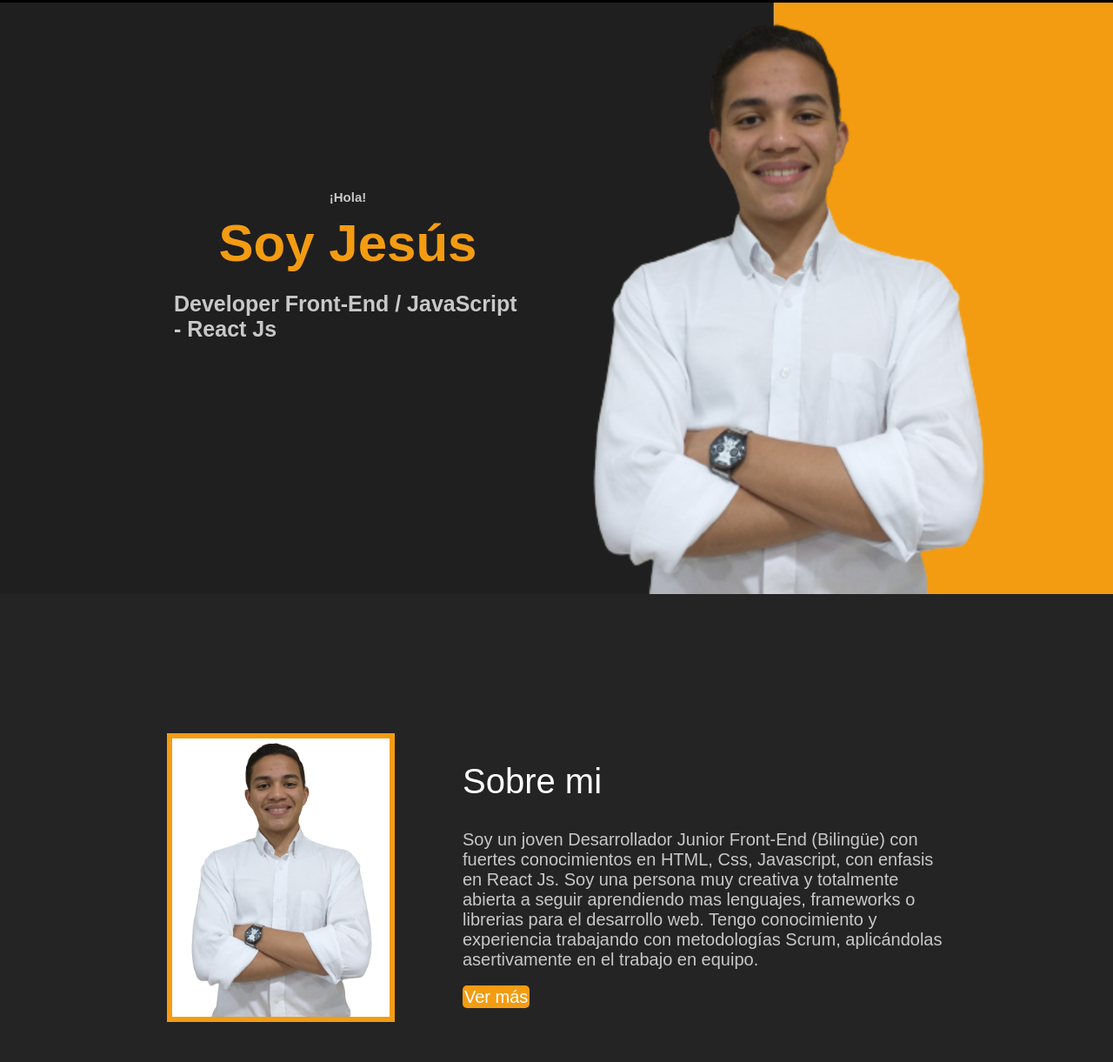
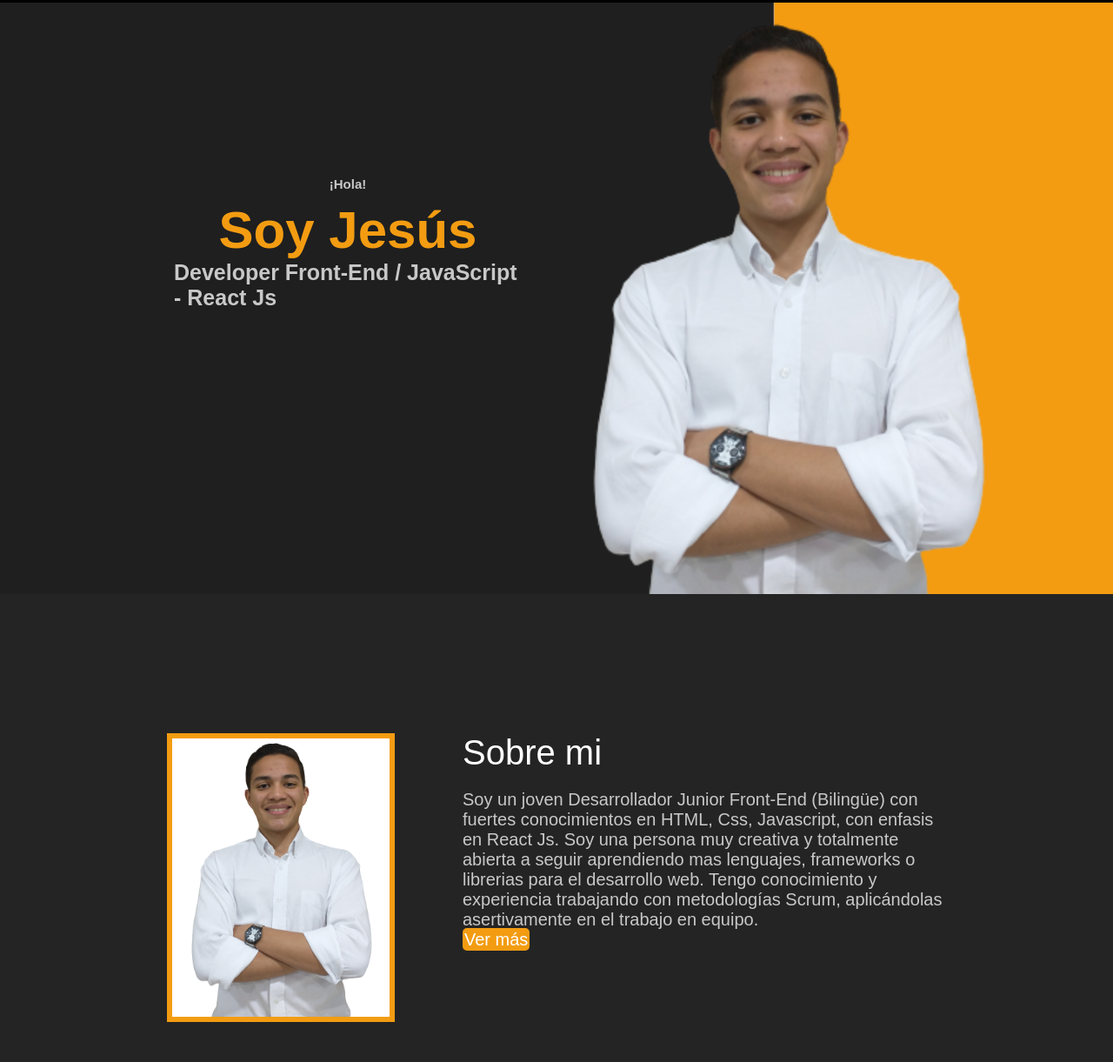
Before and after one commit to jame291104/portfolio-jesus-moran, a plain HTML site: page index.html in a window 1280 px wide. Shown: the part 97-1318 px from the top of the page at 87% size. Drawn offline with Linux system fonts and the light colour scheme.

Commit message:
css styles fixed

```diff
--- a/css/main.css
+++ b/css/main.css
@@ -1,9 +1,15 @@
+* {
+    margin: 0;
+}
+
 
 body{
     background-color: #242424;
-     margin: 0;
-     padding: 0;
-     font-family: 'Arimo', sans-serif;
+    margin: 0;
+    padding: 0;
+    font-family: 'Arimo', sans-serif;
+    overflow-x: hidden;
+    box-sizing: border-box;
 }
 html{
     scroll-behavior: smooth;
--- a/index.html
+++ b/index.html
@@ -25,22 +25,22 @@
     </header>
 
 <!--contenido Principal-->
-    <div class="container">
-        <div class="image_welcome">
+    <main class="container">
+        <article class="image_welcome">
             <div class="welcome">
                 <h3>¡Hola!</h3>
                 <h1>Soy Jesús</h1>
                 <h2>Developer Front-End / JavaScript - React Js</h2>
             </div>
-        </div>
-        <div class="section2">
+        </article>
+        <section class="section2">
             <img src="./img/me.jpg" alt="">
             <h2 id="AboutMe">Sobre mi</h2>
             <p>Soy un joven Desarrollador Junior Front-End (Bilingüe) con fuertes conocimientos en HTML, Css, Javascript, con enfasis en React Js.  Soy una persona muy creativa y totalmente abierta a seguir aprendiendo mas lenguajes, frameworks o librerias para el desarrollo web. Tengo conocimiento y experiencia trabajando con metodologías Scrum, aplicándolas asertivamente en el trabajo en equipo.</p>
             <a href="#knowledge">Ver más</a>
-        </div>
+        </section>
         <h2 id="knowledge">Conocimientos</h2>
-        <div class="section3">
+        <section class="section3">
             <div class="card-1">
                 <h2>Desarrollo Web</h2>
                 <p>Tengo conocimientos fuertes sobre desarrollo web, empleando HTML, Css, JavaScript y React Js. </p>
@@ -59,9 +59,9 @@
                 <h2>Idiomas</h2>
                 <p>A mi corta edad, se hablar español (nativo) e inglés (Intermedio B2)</p>
             </div>
-        </div>
+        </section>
         <h2 id="projects">Proyectos</h2>
-        <div class="section4">
+        <section class="section4">
             <div class="card-1">
                 <h2>Login</h2>
                 <p>Este login se desarrolló con Css, HTML y JavaScript. Username: bit / Password: 2023</p>
@@ -82,8 +82,8 @@
                 <p>Library Gamer es una pagina web para amantes de los videojuegos. Esta pagina se realizó con React Js, Bootstrap, SweetAlert, Vite</p>
                 <a href="https://library-gamer.netlify.app/">Ver Proyecto</a>
             </div>
-        </div>
-    </div>
+        </section>
+    </main>
 
 
 
```
